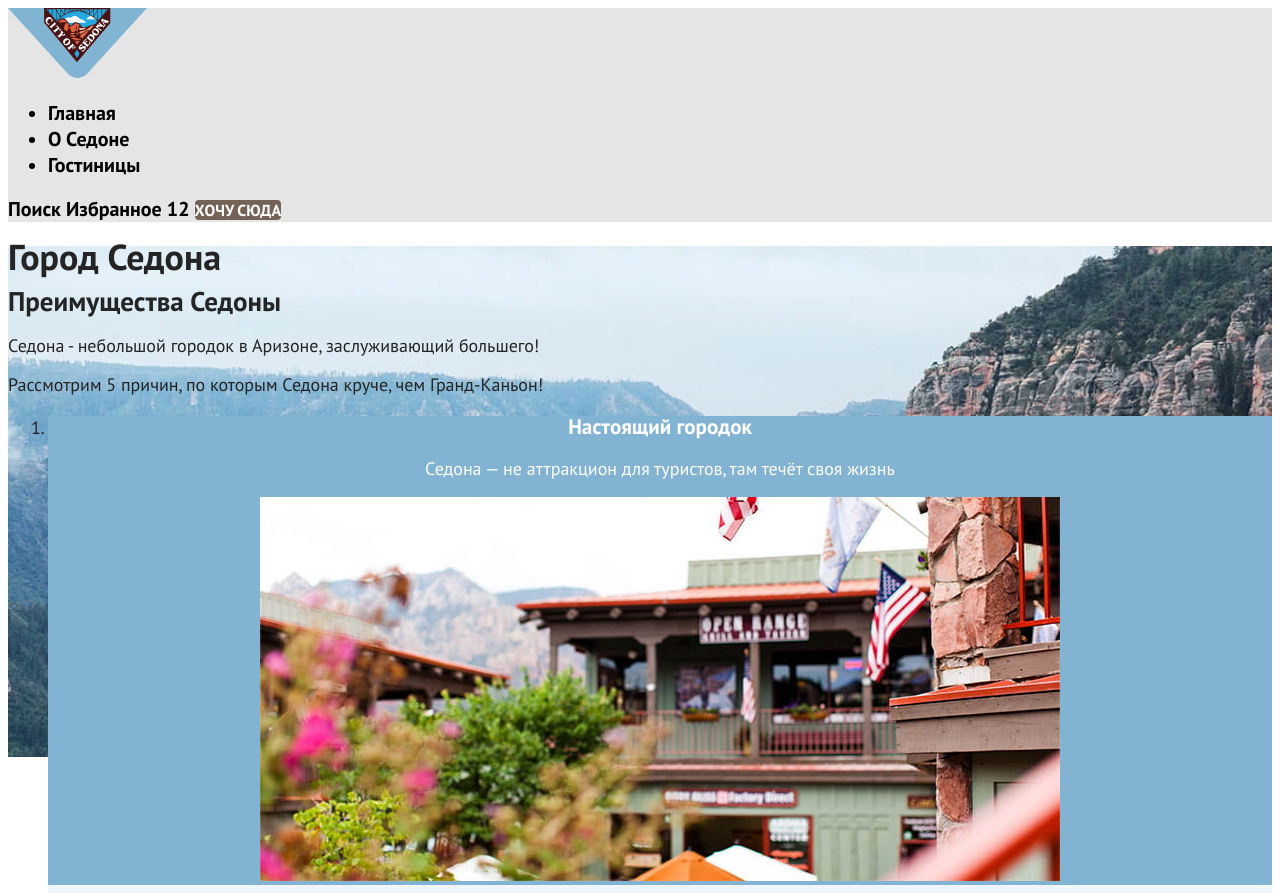
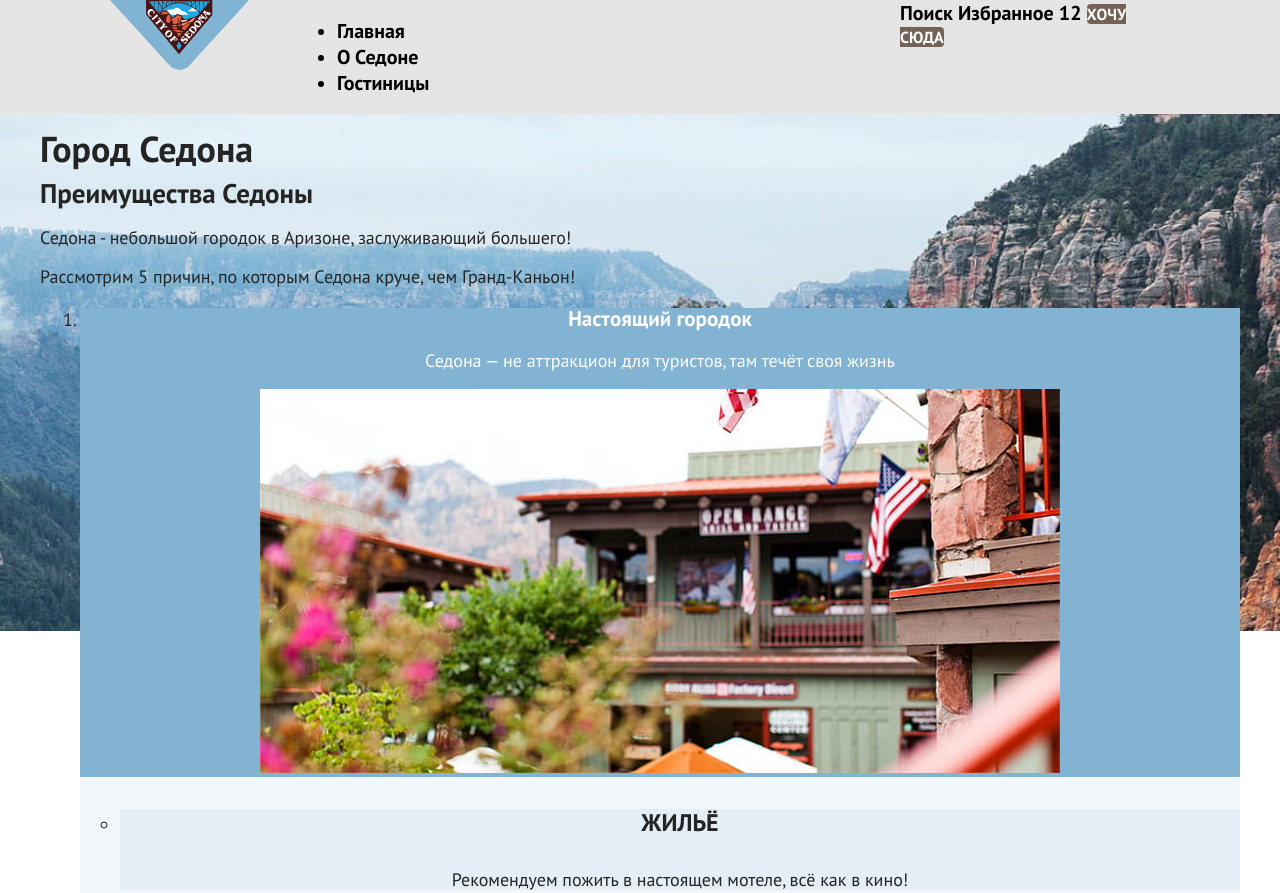
Before and after one commit to rocketDim/sedona, a plain HTML site: page index.html in a window 1280 px wide. Shown: the top 893 px of the page. Drawn offline with Linux system fonts and the light colour scheme.

Commit message:
Сделал горизонтальное выравнивание в хедере

```diff
--- a/index.html
+++ b/index.html
@@ -13,13 +13,13 @@
 
     <header class="page-header">
 
+        <nav class="navigation">
+
             <!-- ЛОГО -->
+            <a class="navigation-logo" href="index.html">
+                <img src="images/logo.svg" width="139" height="70" alt="Седона">
+            </a>
 
-        <div class="logo">
-            <img src="images/logo.svg" width="139" height="70" alt="Седона">
-        </div>
-
-        <nav class="navigation">
             <ul class="navigation-list">
                 <li class="navigation-item">
                     <a class="navigator-link" href="index.html">Главная</a>
@@ -36,7 +36,7 @@
 
             </ul>
 
-            <div class="navigation-list">
+            <div class="navigation-list navigation-user">
                 <a class="navigator-link" href="#">
                     <span class="visually-hidden">Поиск</span>
                 </a>
@@ -51,8 +51,12 @@
         </nav>
 
     </header>
-    <main class="main-index">
+    <main class="main-container main-index">
+        <div class="page-container">
+
+            <!-- Главный заголовок -->
             <h1 class="visually-hidden">Город Седона</h1>
+
             <section class="advantages">
                 <h2 class="visually-hidden">Преимущества Седоны</h2>
 
@@ -74,7 +78,8 @@
                         <ul class="advantages-list-items">
                             <li class="advantages-item">
                                 <h4 class="advantages-headline">Жильё</h4>
-                            <p class="advantages-description">Рекомендуем пожить в настоящем мотеле, всё как в кино!</p>
+                                <p class="advantages-description">Рекомендуем пожить в настоящем мотеле, всё как в кино!
+                                </p>
                             </li>
 
                             <li class="advantages-hotel">
@@ -95,7 +100,8 @@
                     <div class="advantages-item-inner">
                         <li class="advantages-hotel">
                             <h3 class="advantages-headline-inner">Там есть мост дьявола</h3>
-                        <p class="advantages-description-inner">Да, по нему можно пройти! Если вы осмелитесь, разумеется
+                            <p class="advantages-description-inner">Да, по нему можно пройти! Если вы осмелитесь,
+                                разумеется
                             </p>
                             <img class="advantages-img" src="images/jpg/photo-2.jpg" width="800" height="384"
                                 alt="Фото моста Дьявола">
@@ -125,6 +131,7 @@
                     <a class="button" href="#">Поиск гостиницы в Седоне</a>
                 </form>
             </section>
+        </div>
     </main>
 
     <footer class="page-footer">
--- a/styles/styles.css
+++ b/styles/styles.css
@@ -30,7 +30,15 @@
     font-display: swap;
 }
 
+html {
+    height: 100%;
+}
+
 body {
+    margin: 0;
+    display: flex;
+    flex-direction: column;
+    min-height: 100%;
     font-family: "PT Sans", sans-serif;
     font-size: 18px;
     line-height: 21px;
@@ -66,6 +74,28 @@ body {
     color: #000000;
 }
 
+.navigation {
+    display: flex;
+    width: 1060px;
+    margin: 0 auto;
+}
+
+.navigator-list {
+    width: 360;
+    margin: 0;
+    padding: 0;
+}
+
+.navigation-logo {
+    width: 140px;
+    margin-right: 47px;
+}
+
+.navigation-user {
+    width: 270px;
+    margin-left: auto;
+}
+
 .navigator-link {
     font-weight: 700;
     font-size: 20px;
@@ -75,10 +105,19 @@ body {
     text-decoration: none;
 }
 
+.main-container {
+    flex-grow: 1;
+}
+
 .main-index {
     background-image: url("/images/jpg/index-background.jpg");
     background-size: 100% auto;
     background-repeat: no-repeat;
+}
+
+.page-container {
+    width: 1200px;
+    margin: 0 auto;
 }
 
 /* преимущества */
```
Lines whose indentation alone changed are shown as unchanged.
